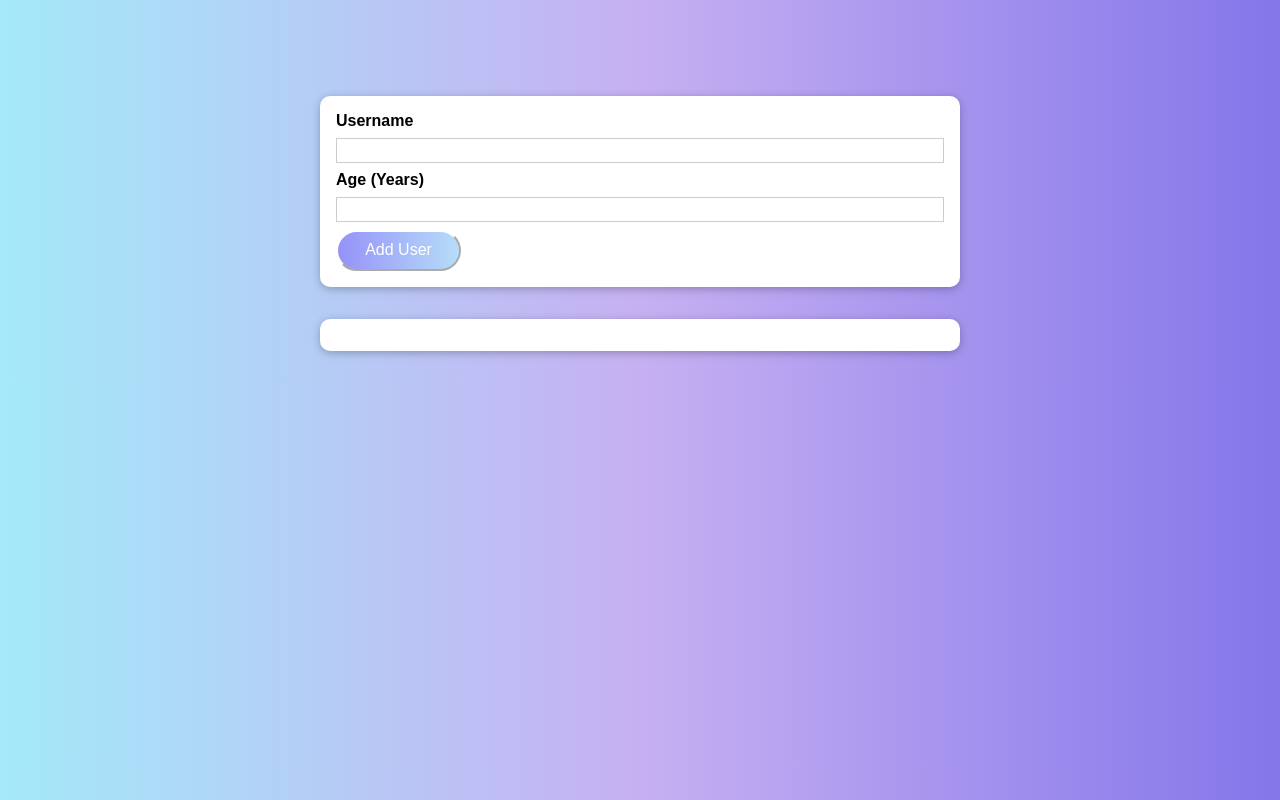
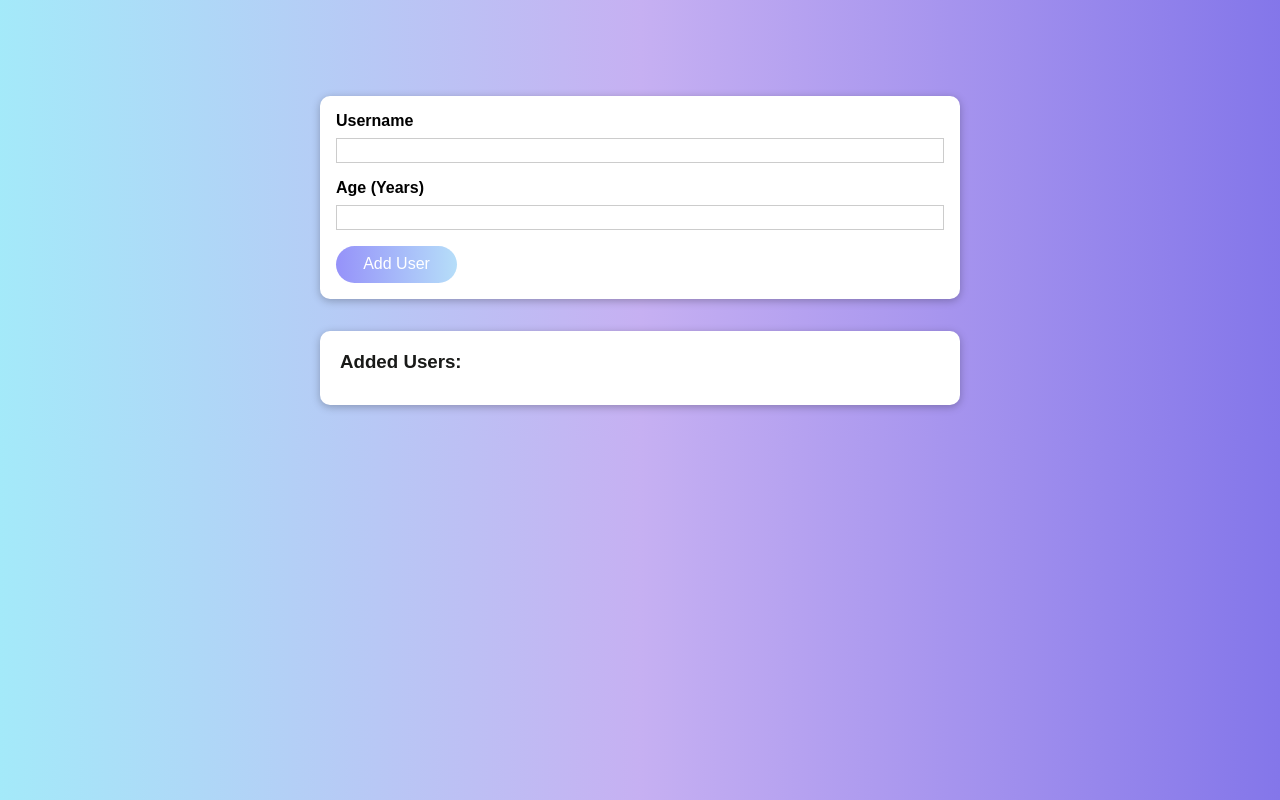
Before and after one commit to garosan/react_add_user_example, a React (Create React App) app: page / in a window 1280 px wide. Built offline with nearby package versions, Linux system fonts and the light colour scheme.

Commit message:
Stylistic changes

```diff
--- a/src/components/UI/Button.module.css
+++ b/src/components/UI/Button.module.css
@@ -1,17 +1,19 @@
 .button {
   font: inherit;
-  border-color: #fff;
-  background: linear-gradient(90deg, hsla(242, 90%, 55%, 0.5) 0%, hsla(204, 85%, 69%, 0.5) 100%);
+  border: 1px solid #6dbdf3;
+  background: linear-gradient(90deg, hsla(242, 90%, 55%, 0.5) 0%, #6dbdf380 100%);
   color: white;
   padding: 0.6rem 1.7rem;
   cursor: pointer;
   border-radius: 50px;
+  border-style: none;
 }
 
 .button:hover,
 .button:active {
   border: 1px solid #6fbef3;
   background: linear-gradient(90deg, hsla(242, 90%, 55%, 1) 0%, hsla(204, 85%, 69%, 1) 100%);
+  border-style: none;
 }
 
 .button:focus {
--- a/src/components/UI/ErrorModal.module.css
+++ b/src/components/UI/ErrorModal.module.css
@@ -18,7 +18,7 @@
 }
 
 .header {
-  background: #4f005f;
+  background: linear-gradient(90deg, hsla(242, 90%, 55%, 0.5) 0%, hsla(204, 85%, 69%, 0.5) 100%);
   padding: 1rem;
 }
 
--- a/src/components/Users/AddUser.module.css
+++ b/src/components/Users/AddUser.module.css
@@ -18,7 +18,7 @@
   width: 100%;
   border: 1px solid #ccc;
   padding: 0.15rem;
-  margin-bottom: 0.5rem;
+  margin-bottom: 1rem;
 }
 
 .input input:focus {
--- a/src/components/Users/UsersList.js
+++ b/src/components/Users/UsersList.js
@@ -6,6 +6,7 @@ import classes from './UsersList.module.css';
 const UsersList = (props) => {
   return (
     <Card className={classes.users}>
+      <h3 className={classes.title}>Added Users:</h3>
       <ul>
         {props.users.map((u, i) => (
           <li key={i}>
--- a/src/components/Users/UsersList.module.css
+++ b/src/components/Users/UsersList.module.css
@@ -4,9 +4,16 @@
   max-width: 40rem;
 }
 
+.title {
+  padding: 20px 20px 0 20px;
+  color: #191a18;
+  margin: 0;
+}
+
 .users ul {
   list-style: none;
   padding: 1rem;
+  margin: 0;
 }
 
 .users li {
```
